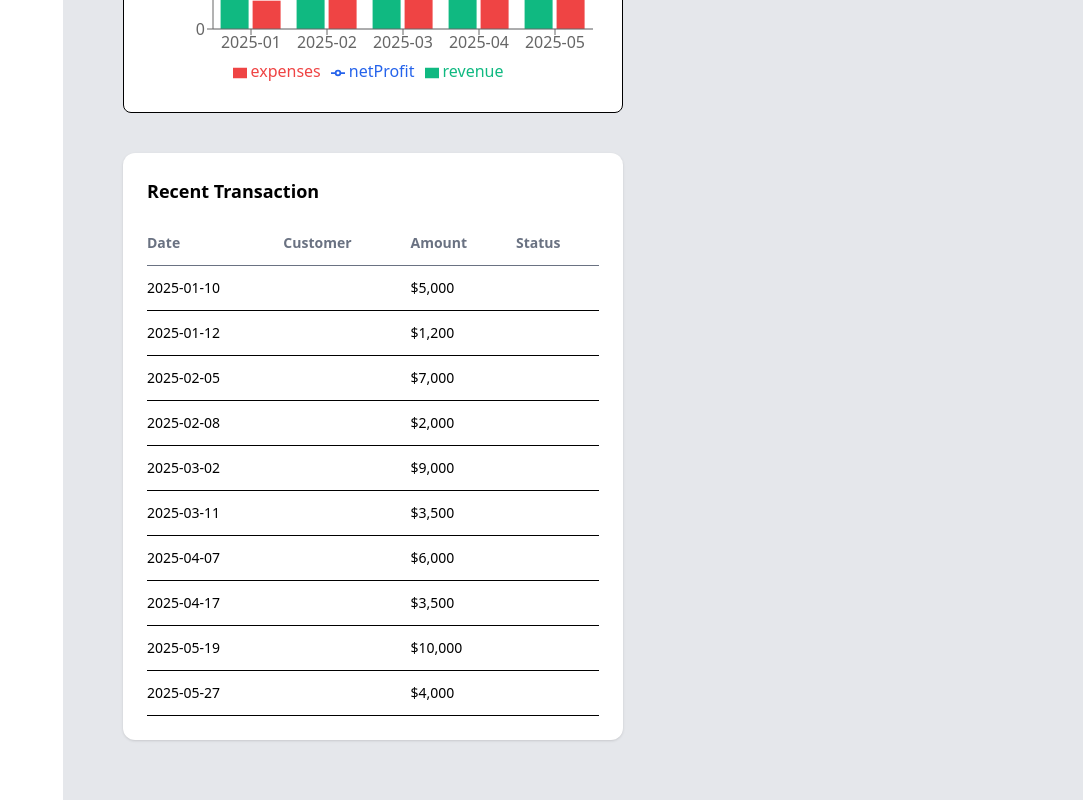
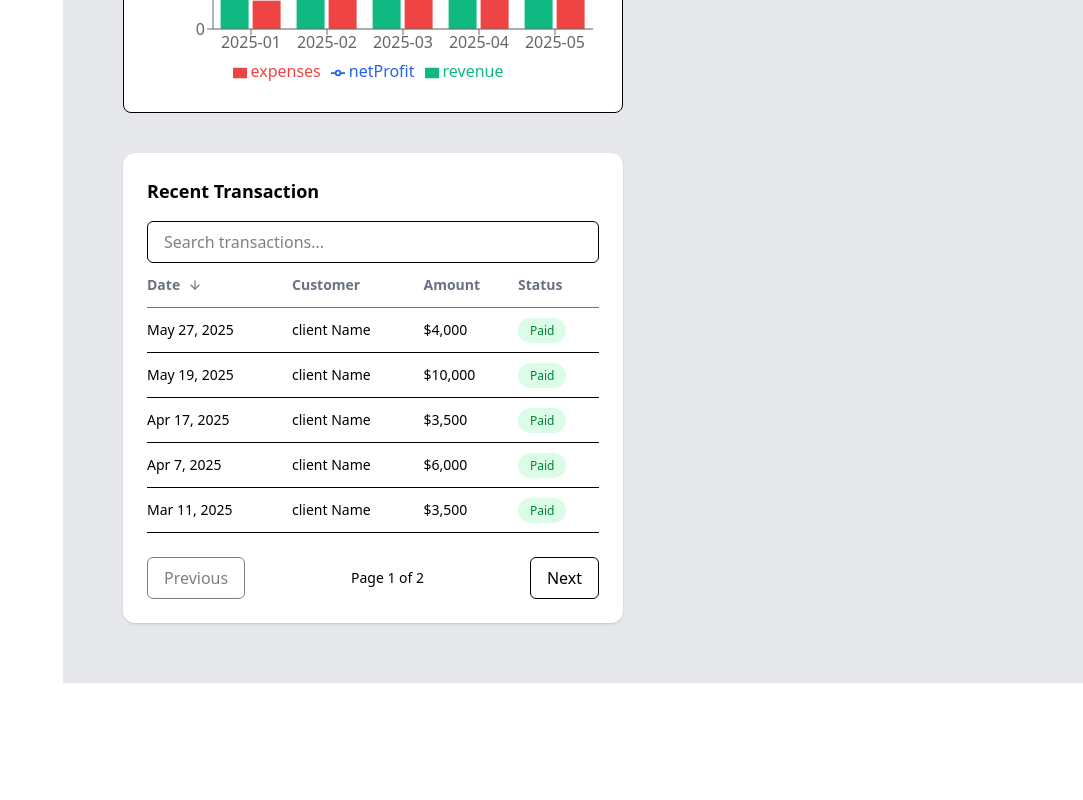
Before and after one commit to Engr-Shegez/metricly, a Next.js app: page /dashboard in a window 1280 px wide. Shown: the part 859-1659 px from the top of the page, without its empty margins (197-1280 px from the left). After the commit the page ends 1542 px from the top, so only its background shows below. Built offline with nearby package versions, Linux system fonts and the light colour scheme.

Commit message:
refactor table

```diff
--- a/src/app/dashboard/layout.tsx
+++ b/src/app/dashboard/layout.tsx
@@ -12,7 +12,7 @@ const DashboardLayout = ({ children }: { children: ReactNode }) => {
       {/* MAIN CONTENT */}
       <main className="flex-1  p-5 bg-gray-200">{children}</main>
 
-      <aside className="w-100 pt-50 bg-gray-200 p-6 space-y-6">
+      <aside className="w-100 pt-50 sm:hidden md:hidden lg:block bg-gray-200 p-6 space-y-6">
         {/* upgrade card */}
         <div className="bg-linear-to-br from-blue-600 to-blue-400 text-white rounded-2xl p-6">
           <h3 className="text-xl mb-3 font-semibold ">Upgrade to Pro</h3>
@@ -22,7 +22,7 @@ const DashboardLayout = ({ children }: { children: ReactNode }) => {
           </button>
         </div>
         {/* Meeting Widget */}
-        <div className="bg-linear-to-br mt-15 bg-amber-50 text-white rounded-2xl p-6">
+        <div className="bg-linear-to-br mt-15  bg-amber-50 text-white rounded-2xl p-6">
           <h3 className="text-xl text-black mb-3 font-semibold ">
             Daily Meetings
           </h3>
--- a/src/components/tables/TransactionTable.tsx
+++ b/src/components/tables/TransactionTable.tsx
@@ -1,22 +1,112 @@
 import React from "react";
 import { Transaction } from "@/types/transaction";
+import StatusBadge from "../ui/StatusBadge";
+import { formatDate } from "@/lib/format";
+import { useState, useEffect } from "react";
+import { ArrowUp, ArrowDown } from "lucide-react";
 
 interface TransactionTableProps {
   transactions: Transaction[];
 }
 
 const TransactionTable = ({ transactions }: TransactionTableProps) => {
+  type SortField = "date" | "amount";
+  type SortDirection = "asc" | "desc";
+
+  const [sortField, setSortField] = useState<SortField>("date");
+
+  const [sortDirection, setSortDirection] = useState<SortDirection>("desc");
+
+  const [currentPage, setCurrentPage] = useState<number>(1);
+  const itemsPerPage = 5;
+  const [searchQuery, setSearchQuery] = useState<string>("");
+
+  const filteredTransactions = transactions.filter(
+    (tx) =>
+      tx.customer.toLowerCase().includes(searchQuery.toLowerCase()) ||
+      tx.status.toLowerCase().includes(searchQuery.toLowerCase()) ||
+      tx.amount.toString().includes(searchQuery),
+  );
+
+  const sortedTransactions = [...filteredTransactions].sort((a, b) => {
+    if (sortField === "amount") {
+      return sortDirection === "asc"
+        ? a.amount - b.amount
+        : b.amount - a.amount;
+    }
+    if (sortField === "date") {
+      const dateA = new Date(a.date).getTime();
+      const dateB = new Date(b.date).getTime();
+
+      return sortDirection === "asc" ? dateA - dateB : dateB - dateA;
+    }
+    return 0;
+  });
+
+  const totalPages = Math.ceil(sortedTransactions.length / itemsPerPage);
+  const startIndex = (currentPage - 1) * itemsPerPage;
+  const paginatedTransactions = sortedTransactions.slice(
+    startIndex,
+    startIndex + itemsPerPage,
+  );
+
+  useEffect(() => {
+    setCurrentPage(1);
+  }, [transactions, searchQuery]);
+
   return (
     <div className="bg-white rounded-xl shadow p-6">
       <h2 className="text-lg font-semibold mb-4">Recent Transaction</h2>
+
+      <div>
+        <input
+          type="text"
+          placeholder="Search transactions..."
+          value={searchQuery}
+          onChange={(e) => setSearchQuery(e.target.value)}
+          className="w-full px-4 py-2 border rounded-md focus:outline-none focus:ring-primary"
+        />
+      </div>
 
       <div className="overflow-x-auto">
         <table className="w-full text-sm">
           <thead>
             <tr className="border-b text-left text-gray-500">
-              <th className="py-3">Date</th>
+              <th
+                className="py-3 cursor-pointer select-none"
+                onClick={() => {
+                  setSortField("date");
+                  setSortDirection(sortDirection === "asc" ? "desc" : "asc");
+                }}
+              >
+                <div className="flex items-center gap-2">
+                  Date
+                  {sortField === "date" &&
+                    (sortDirection === "asc" ? (
+                      <ArrowUp size={14} />
+                    ) : (
+                      <ArrowDown size={14} />
+                    ))}{" "}
+                </div>
+              </th>
               <th className="py-3">Customer</th>
-              <th className="py-3">Amount</th>
+              <th
+                className="py-3 cursor-pointer select-none"
+                onClick={() => {
+                  setSortField("amount");
+                  setSortDirection(sortDirection === "asc" ? "desc" : "asc");
+                }}
+              >
+                <div className="flex items-center gap-2">
+                  Amount
+                  {sortField === "amount" &&
+                    (sortDirection === "asc" ? (
+                      <ArrowUp size={14} />
+                    ) : (
+                      <ArrowDown size={14} />
+                    ))}{" "}
+                </div>
+              </th>
               <th className="py-3">Status</th>
             </tr>
           </thead>
@@ -32,43 +122,49 @@ const TransactionTable = ({ transactions }: TransactionTableProps) => {
                 </td>
               </tr>
             ) : (
-              transactions.map((tx) => (
+              paginatedTransactions.map((tx) => (
                 <tr
                   key={tx.id}
                   className="border-b hover:bg-gray-50 transition"
                 >
-                  <td className="py-3">{tx.date}</td>
+                  <td className="py-3">{formatDate(tx.date)}</td>
                   <td className="py-3">{tx.customer}</td>
                   <td className="py-3 font-medium">
                     ${tx.amount.toLocaleString()}
                   </td>
-                  <td className="py-3">{tx.status}</td>
+                  <td className="py-3">
+                    <StatusBadge status={tx.status} />
+                  </td>
                 </tr>
               ))
             )}
           </tbody>
         </table>
       </div>
+      {/* pagination control Ui */}
+      <div className="flex items-center justify-between mt-6">
+        <button
+          onClick={() => setCurrentPage((prev) => Math.max(prev - 1, 1))}
+          disabled={currentPage === 1}
+          className="px-4 py-2 border rounded-md disabled:opacity-50"
+        >
+          Previous
+        </button>
+        <span className="text-sm text-muted-foreground">
+          Page {currentPage} of {totalPages}
+        </span>
+        <button
+          onClick={() =>
+            setCurrentPage((prev) => Math.min(prev + 1, totalPages))
+          }
+          disabled={currentPage === totalPages}
+          className="px-4 py-2 border rounded-md disabled:opacity-50"
+        >
+          Next
+        </button>
+      </div>
     </div>
   );
 };
 
 export default TransactionTable;
-
-{
-  /* <tbody>
-            {transactions.map((tx) => (
-
-
-
-              <tr key={tx.id} className="border-b hover:bg-gray-50 transition">
-                <td className="py-3">{tx.date}</td>
-                <td className="py-3">{tx.customer}</td>
-                <td className="py-3 font-medium">
-                  ${tx.amount.toLocaleString()}
-                </td>
-                <td className="py-3">{tx.status}</td>
-              </tr>
-            ))}
-          </tbody> */
-}
--- /dev/null
+++ b/src/components/ui/StatusBadge.tsx
@@ -0,0 +1,21 @@
+import React from "react";
+
+interface StatusBadgeProps {
+  status: "paid" | "pending" | "failed";
+}
+
+const StatusBadge = ({ status }: StatusBadgeProps) => {
+  const baseStyle = "px-3 py-1 rounded-full text-xs font-medium capitalize";
+
+  const statusStyles = {
+    paid: "bg-green-100 text-green-700",
+    pending: "bg-yellow-100 text-yellow-700",
+    failed: "bg-red-100 text-red-700",
+  };
+
+  return (
+    <span className={`${baseStyle} ${statusStyles[status]}`}>{status}</span>
+  );
+};
+
+export default StatusBadge;
--- /dev/null
+++ b/src/lib/format.ts
@@ -0,0 +1,8 @@
+export function formatDate(dateString: string) {
+  const date = new Date(dateString);
+  return date.toLocaleDateString("en-US", {
+    year: "numeric",
+    month: "short",
+    day: "numeric",
+  });
+}
--- a/src/lib/mockData.ts
+++ b/src/lib/mockData.ts
@@ -1,18 +1,88 @@
 import { Transaction } from "@/types/transaction";
 
 export const transactions: Transaction[] = [
-  { id: "1", amount: 5000, type: "revenue", date: "2025-01-10" },
-  { id: "2", amount: 1200, type: "expense", date: "2025-01-12" },
+  {
+    id: "1",
+    amount: 5000,
+    type: "revenue",
+    date: "2025-01-10",
+    status: "paid",
+    customer: "client Name",
+  },
+  {
+    id: "2",
+    amount: 1200,
+    type: "expense",
+    date: "2025-01-12",
+    status: "paid",
+    customer: "client Name",
+  },
 
-  { id: "2", amount: 7000, type: "revenue", date: "2025-02-05" },
-  { id: "3", amount: 2000, type: "expense", date: "2025-02-08" },
+  {
+    id: "2",
+    amount: 7000,
+    type: "revenue",
+    date: "2025-02-05",
+    status: "paid",
+    customer: "client Name",
+  },
+  {
+    id: "3",
+    amount: 2000,
+    type: "expense",
+    date: "2025-02-08",
+    status: "paid",
+    customer: "client Name",
+  },
 
-  { id: "4", amount: 9000, type: "revenue", date: "2025-03-02" },
-  { id: "5", amount: 3500, type: "expense", date: "2025-03-11" },
+  {
+    id: "4",
+    amount: 9000,
+    type: "revenue",
+    date: "2025-03-02",
+    status: "paid",
+    customer: "client Name",
+  },
+  {
+    id: "5",
+    amount: 3500,
+    type: "expense",
+    date: "2025-03-11",
+    status: "paid",
+    customer: "client Name",
+  },
 
-  { id: "6", amount: 6000, type: "revenue", date: "2025-04-07" },
-  { id: "7", amount: 3500, type: "expense", date: "2025-04-17" },
+  {
+    id: "6",
+    amount: 6000,
+    type: "revenue",
+    date: "2025-04-07",
+    status: "paid",
+    customer: "client Name",
+  },
+  {
+    id: "7",
+    amount: 3500,
+    type: "expense",
+    date: "2025-04-17",
+    status: "paid",
+    customer: "client Name",
+  },
 
-  { id: "8", amount: 10000, type: "revenue", date: "2025-05-19" },
-  { id: "9", amount: 4000, type: "expense", date: "2025-05-27" },
+  {
+    id: "8",
+    amount: 10000,
+    type: "revenue",
+    date: "2025-05-19",
+    status: "paid",
+    customer: "client Name",
+  },
+  {
+    id: "9",
+    amount: 4000,
+    type: "expense",
+    date: "2025-05-27",
+    status: "paid",
+    customer: "client Name",
+  },
 ];
--- a/src/types/transaction.ts
+++ b/src/types/transaction.ts
@@ -1,6 +1,10 @@
+export type TransactionStatus = "paid" | "pending" | "failed";
+
 export type Transaction = {
   id: string;
   amount: number;
   type: "revenue" | "expense";
   date: string;
+  status: TransactionStatus;
+  customer: string;
 };
```
